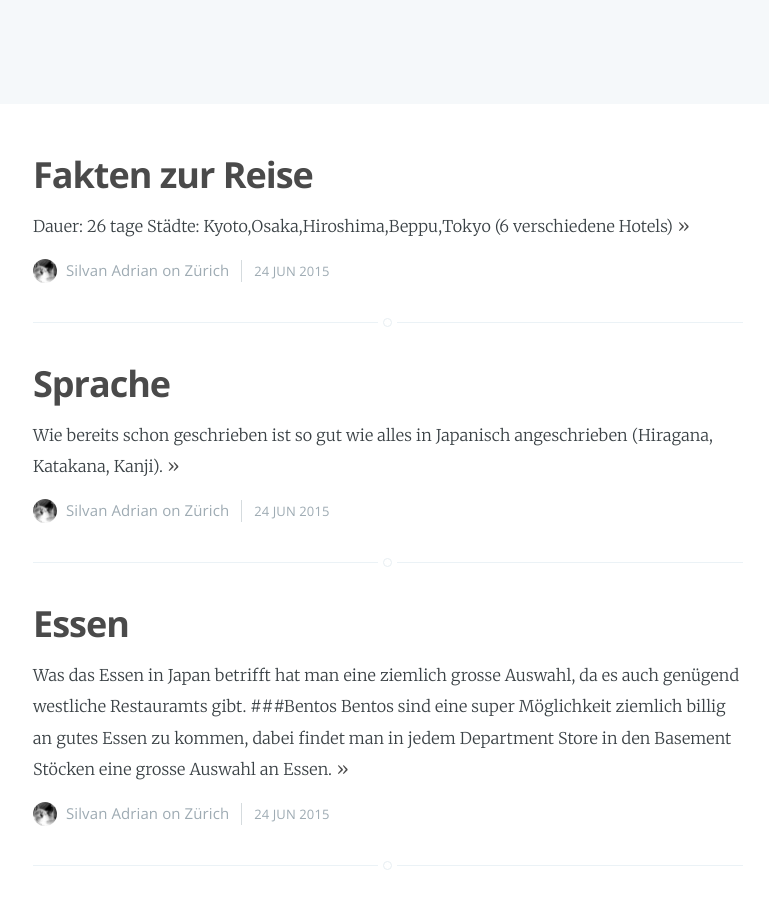
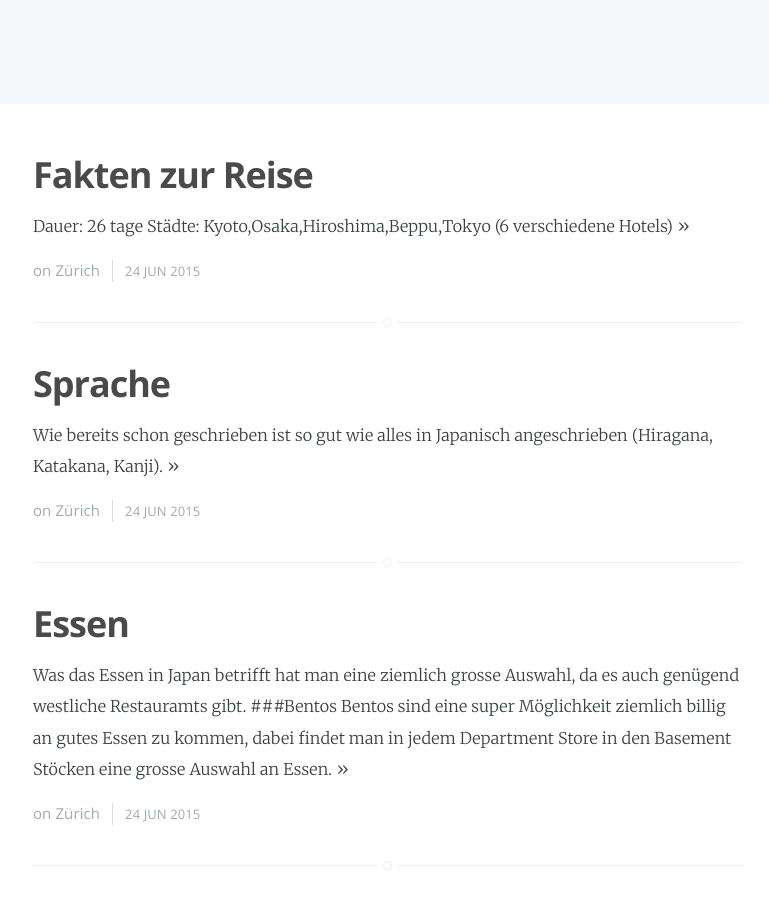
Before and after one commit to silvanadrian/japan2015, a Jekyll site: the page built from index.html, in a window 1280 px wide and 900 px high, scrolled down 256 px. Shown: the whole window, without its empty margins (252-1021 px from the left). Built offline with Jekyll 4.4.1, drawn with Linux system fonts in a browser that asks for light colours; Markdown is read by kramdown in place of the engine named in the settings; the list of posts is cut into pages by our own code; some of the changed text lies outside the part shown.

Commit message:
rm about link and author

```diff
--- a/_config.yml
+++ b/_config.yml
@@ -11,4 +11,3 @@ domain_name: 'http://silvanadrian.ch/japan2015/'
 
 # Details for the RSS feed generator
 url:            'http://silvanadrian.ch/japan2015'
-author:         'Silvan Adrian'
```
